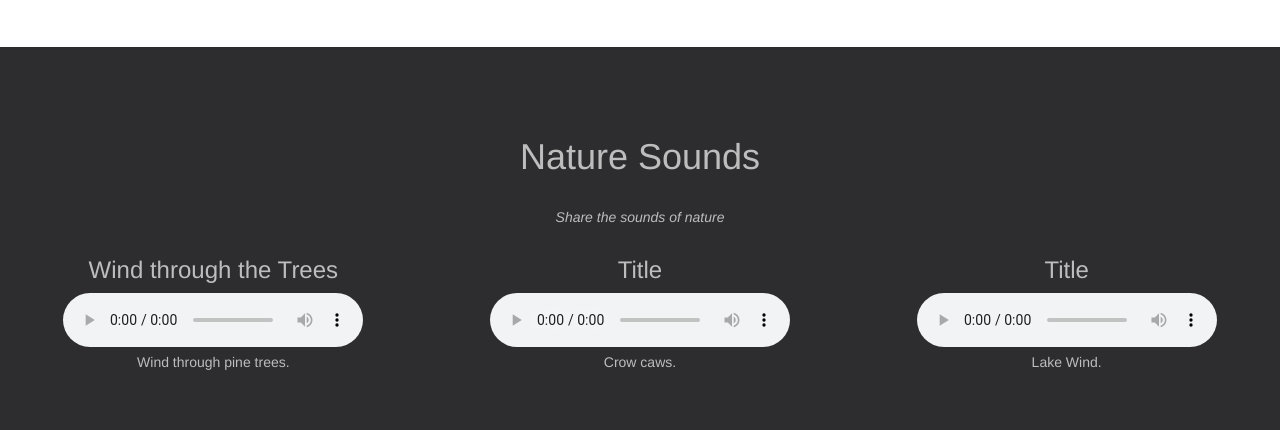
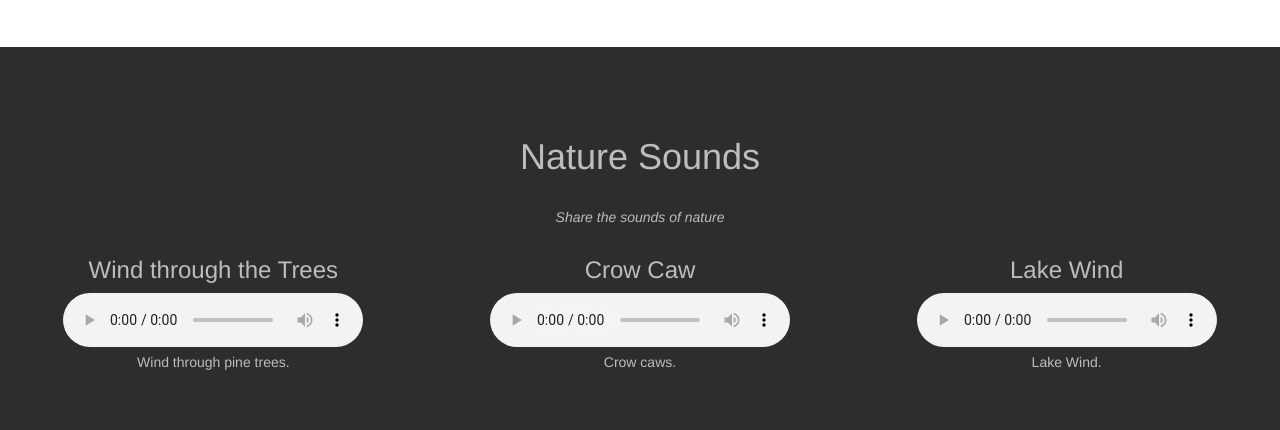
Before and after one commit to rwetherbee0/RebeccasNatureStudy, a plain HTML site: page index.html in a window 1280 px wide. Shown: the part 1536-1966 px from the top of the page. Drawn offline with nearby package versions, Linux system fonts and the light colour scheme.

Commit message:
Add files via upload

```diff
--- a/index.html
+++ b/index.html
@@ -120,7 +120,7 @@ Your browser does not support the audio element.
               </div>
 
             <div class="col-sm-4">
-        <h3>Title</h3>
+        <h3>Crow Caw</h3>
          <audio controls>
   <source src="Crow Caws.mp3" type="audio/mpeg">
 Your browser does not support the audio element.
@@ -129,7 +129,7 @@ Your browser does not support the audio element.
           <p>Crow caws.</p>
               </div>
           <div class="col-sm-4">
-        <h3>Title</h3>
+        <h3>Lake Wind</h3>
          <audio controls>
   <source src="Lake wind.mp3" type="audio/mpeg">
 Your browser does not support the audio element.
```
